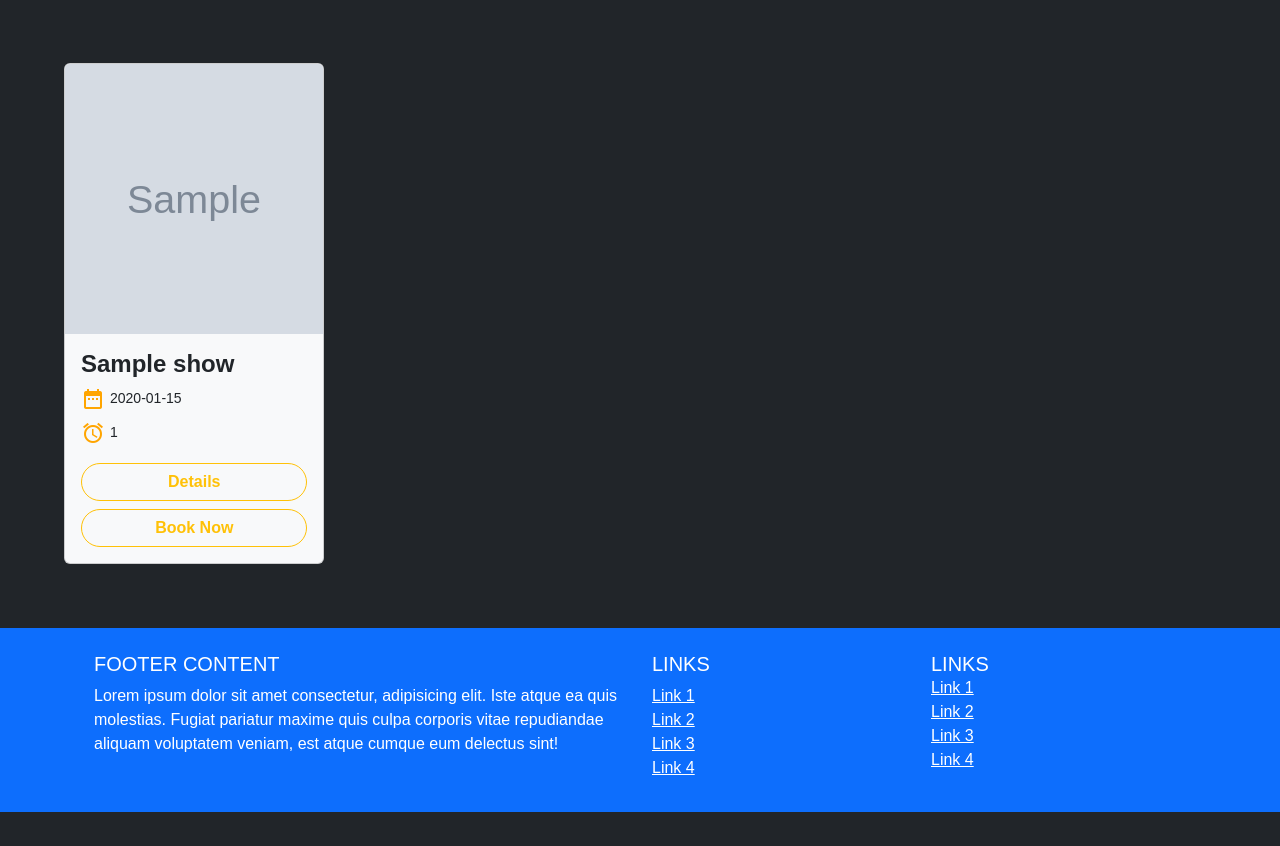
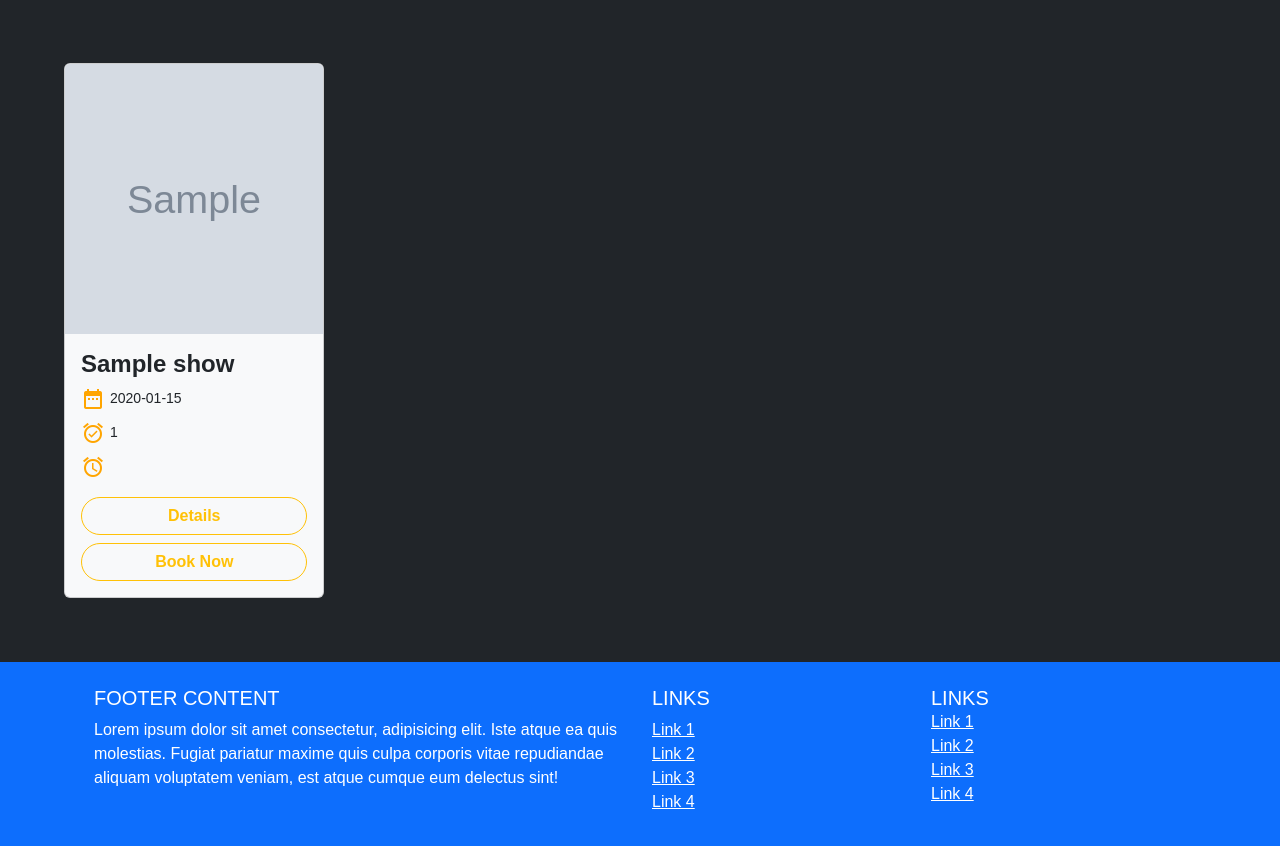
Before and after one commit to rienleam/MOVIES-TICKET-PROJECT, a PHP site: page / in a window 1280 px wide. Shown: the part 651-1497 px from the top of the page. Before the commit the page ends 1463 px from the top, so only its background shows below. Run offline with PHP 8.4, Linux system fonts and the light colour scheme; tables that the repository leaves empty hold one stand-in row (values such as "Sample post"); grey boxes marked "Sample" are stand-in pictures; data that the repository does not hold is empty; some libraries are stand-ins or nearby versions.

Commit message:
[MOV-36]: Validate the views

```diff
--- a/css/main.css
+++ b/css/main.css
@@ -95,7 +95,7 @@
 .card-text {
     text-align: justify;
 }
-.date, .time {
+.date, .time, .duration {
     display: flex;
     justify-content: flex-start;
     align-items: center;
--- a/views/home/index.view.php
+++ b/views/home/index.view.php
@@ -16,8 +16,12 @@
                 <p class="card-text"><?php echo $item['date']; ?></p>
             </div>
             <div class="time">
+                <i class="large material-icons">alarm_on</i>
+                <p class="card-text"><?php echo $item['time']; ?></p>
+            </div>
+            <div class="duration">
                 <i class="large material-icons">access_alarms</i>
-                <p class="card-text"><?php echo $item['time']; ?></p>
+                <p class="card-text"><?php echo $item['duration']; ?></p>
             </div>
             <a href="#" class="btn details btn-outline-warning w-100 rounded-pill">Details</a>
             <a href="#" class="btn book btn-outline-warning w-100 rounded-pill">Book Now</a>
--- a/views/partials/nav.php
+++ b/views/partials/nav.php
@@ -59,7 +59,7 @@
                 <a class="nav-link" href="#">Register</a>
             </li>
             <li class="nav-item">
-                <a class="nav-link" href="views/form/login.php">Login</a>
+                <a class="nav-link" href="#">Login</a>
             </li>
       </ul>
 
```
Also changed, not shown: assets/images/avatars.jpg.
